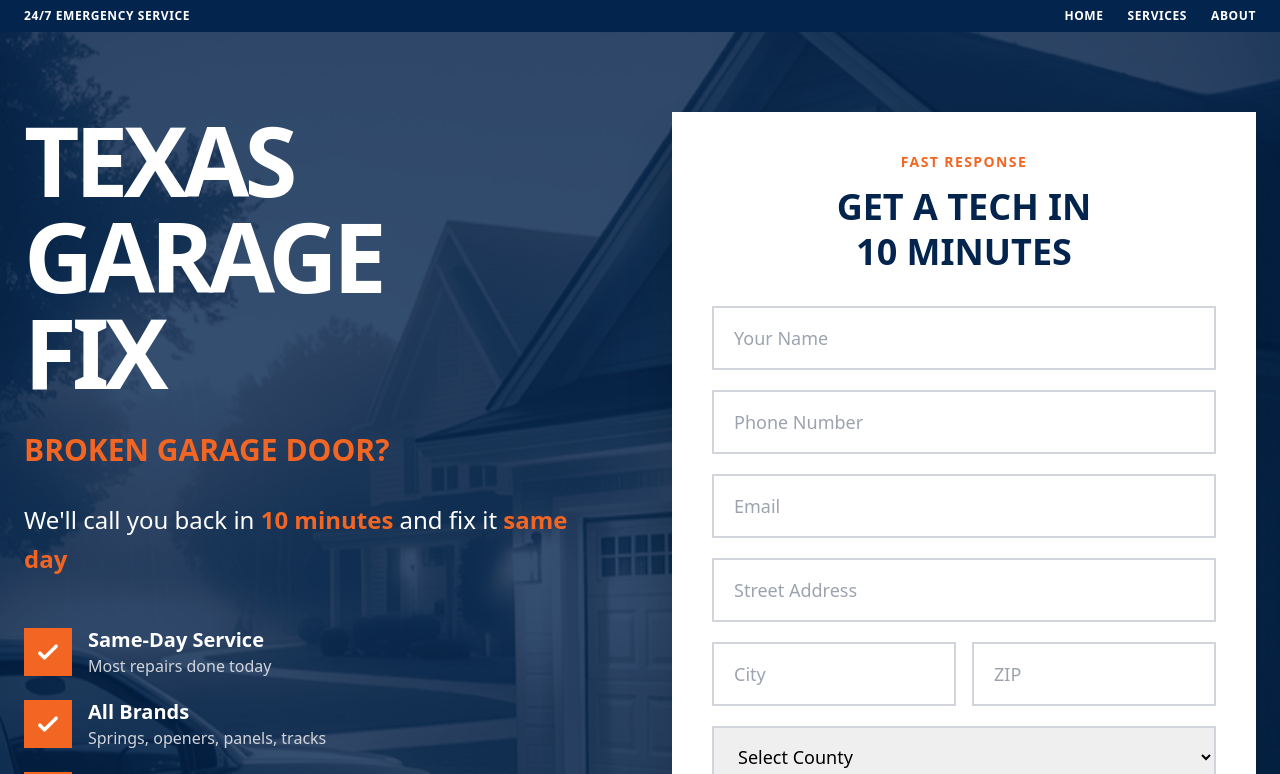
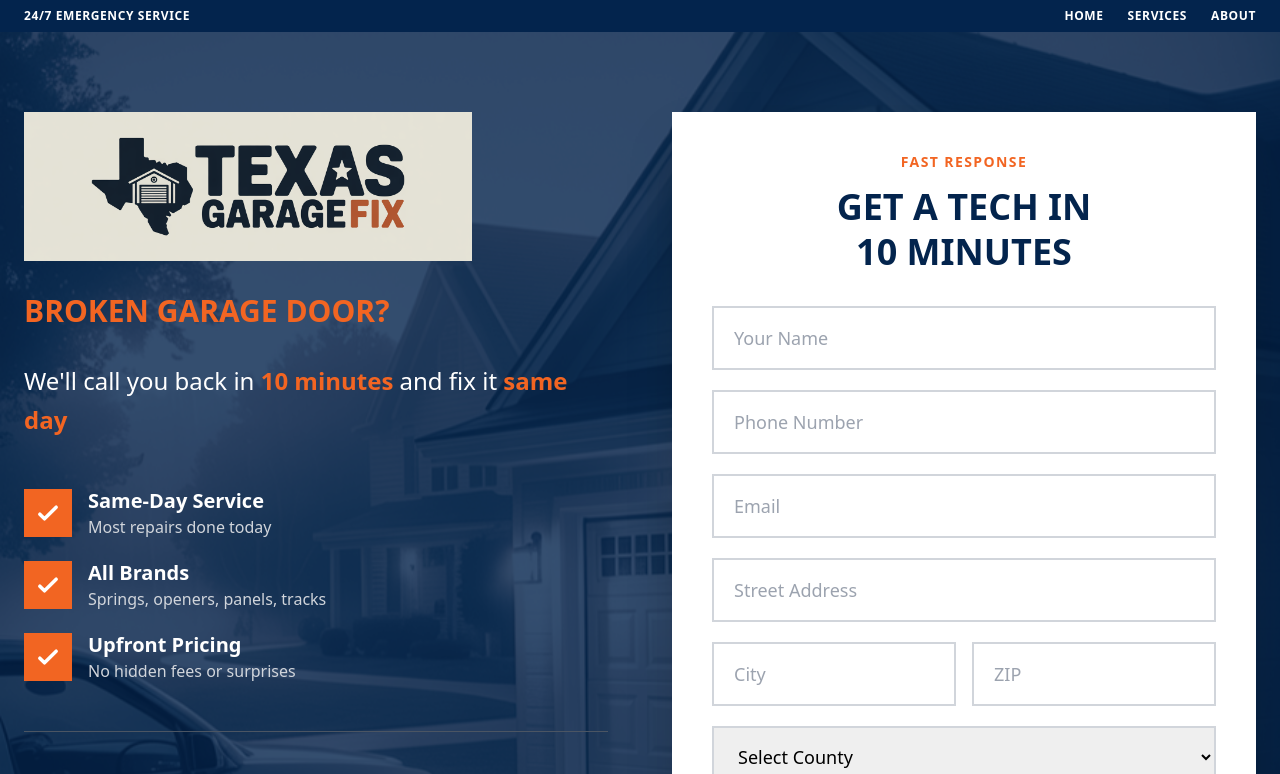
Before and after one commit to jlanddev/texasgaragefix, a Next.js app: page / in a window 1280 px wide. Shown: the top 774 px of the page. Built offline with nearby package versions, Linux system fonts and the light colour scheme.

Commit message:
Move logo to hero header section
Replace large text with logo image in hero area

🤖 Generated with [Claude Code](https://claude.com/claude-code)

Co-Authored-By: Claude <noreply@anthropic.com>

```diff
--- a/app/page.js
+++ b/app/page.js
@@ -111,12 +111,8 @@ export default function HomePage() {
           <div className="grid lg:grid-cols-2 gap-16 items-start">
             {/* Left Content */}
             <div className="text-white">
-              <div className="inline-block mb-8">
-                <div className="text-7xl md:text-8xl font-black tracking-tighter leading-none">
-                  TEXAS<br/>
-                  GARAGE<br/>
-                  FIX
-                </div>
+              <div className="mb-8">
+                <img src="/logo.png" alt="Texas Garage Fix" className="w-full max-w-md" />
               </div>
 
               <div className="space-y-8 mb-12">
```
